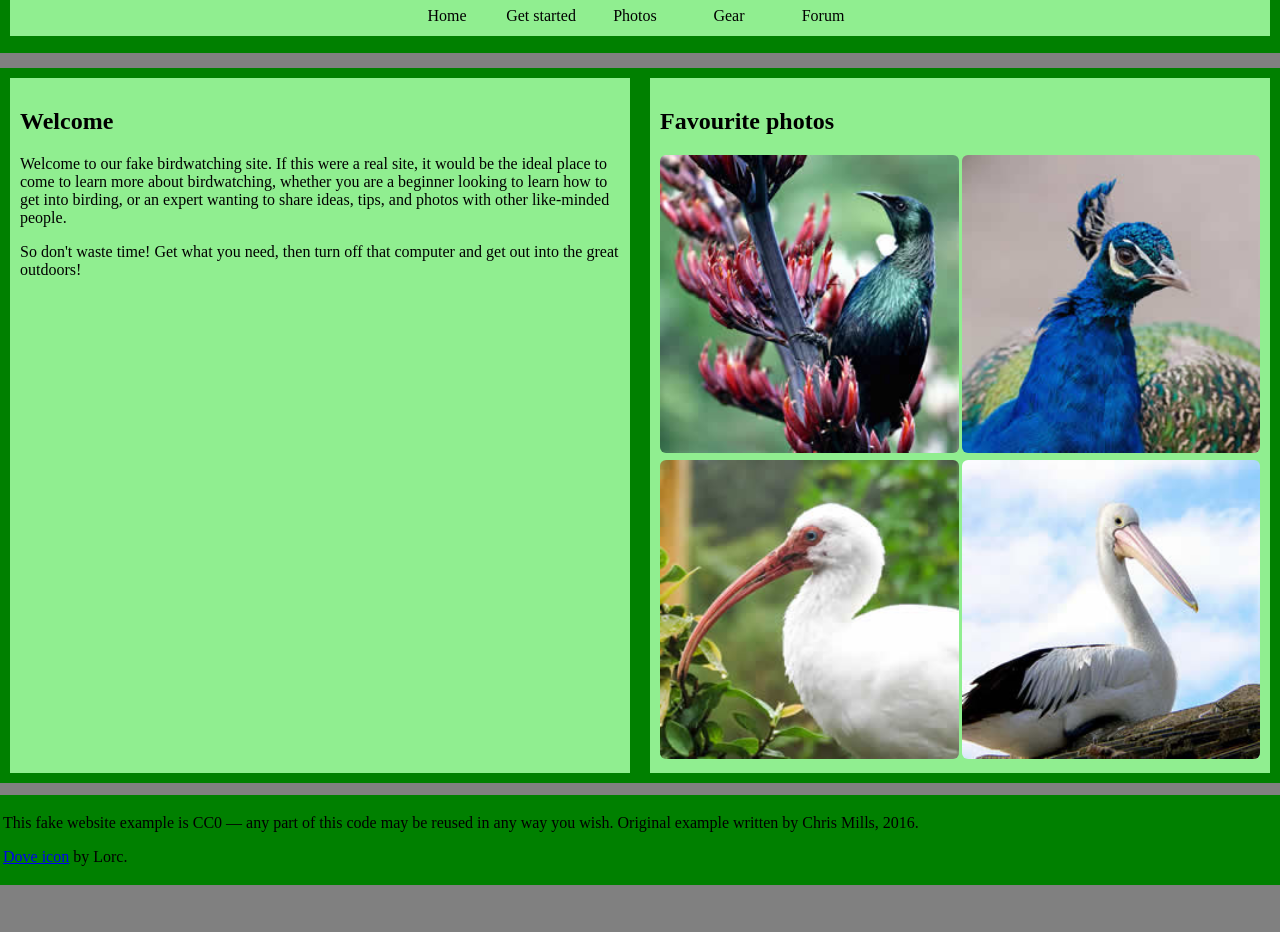
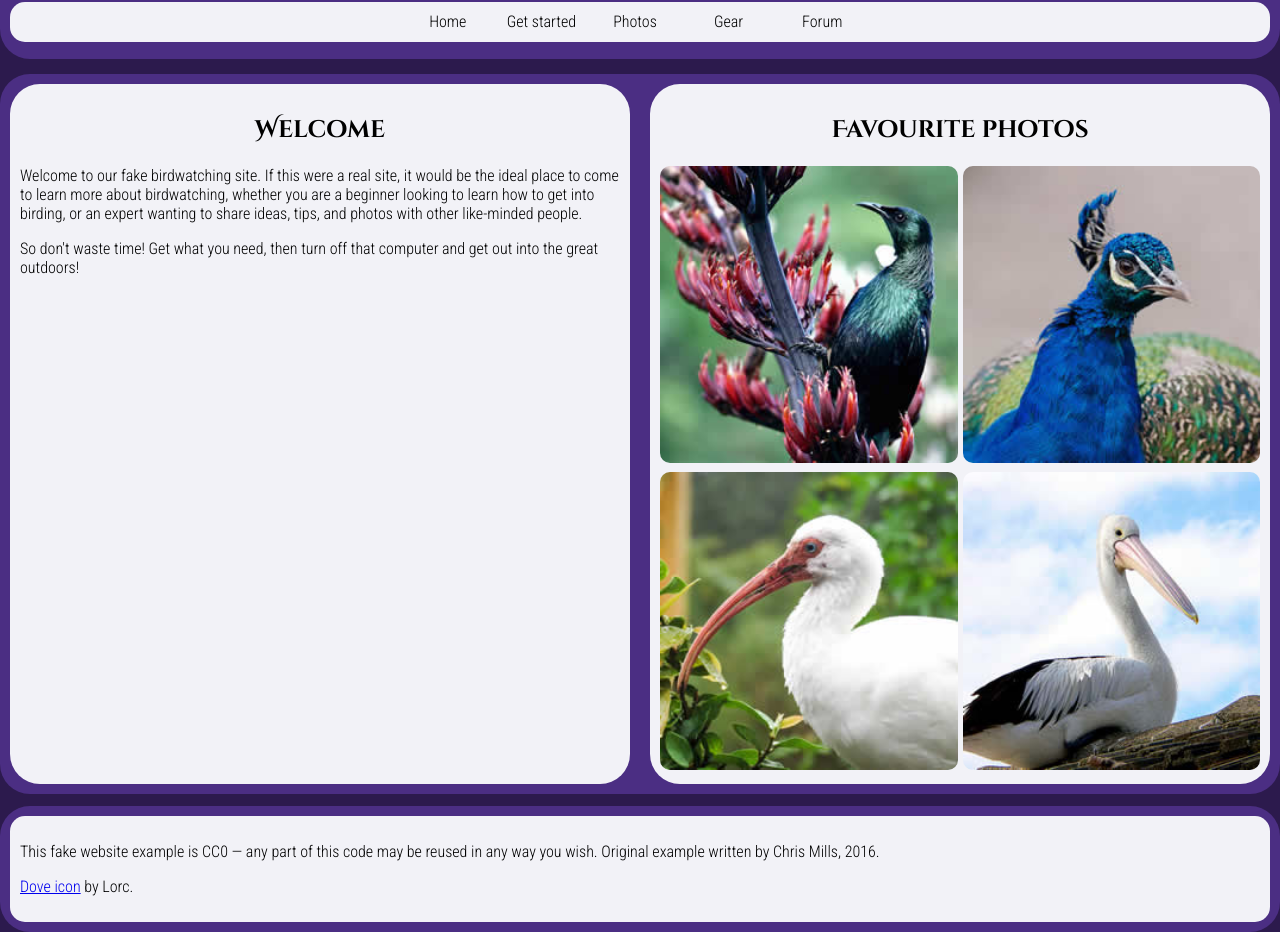
Before and after one commit to Jay-Rudel/CS408-4.2-Lab, a website: page index.html in a window 1280 px wide. Shown: the part 94-1026 px from the top of the page. Before the commit the page ends 979 px from the top, so only its background shows below. Drawn offline with Linux system fonts and the light colour scheme.

Commit message:
Custom Style. -> Project Complete

```diff
--- a/css/style.css
+++ b/css/style.css
@@ -1,7 +1,10 @@
 body {
-    background-color: grey;
+    background-color: #2c1a4d;
     margin: 0px;
-    min-width: 400px;
+    min-width: 575px;
+    font-family: 'Roboto Condensed';
+    font-weight: 300;
+    font-size: 12pt;
 }
 
 .logo {
@@ -12,28 +15,28 @@ body {
 }
 
 .birdWatching {
-    background-color: green;
+    background-color: #4b2e83;
     padding-left: 10px;
     padding-right: 10px;
     padding-bottom: 1px;
     margin-bottom: 15px;
+    border-radius: 30px;
 }
 
 .birdTitle {
-    text-align: center;
     padding-top: 10px;
 }
 
 .favoritePhotos {
     display: grid;
     grid-template-columns: repeat(2, 1fr);
-    gap: 3px;
+    gap: 5px;
 }
 
 .favoritePhotos img {
     width: 100%;
     height: auto;
-    border-radius: 6px;
+    border-radius: 10px;
 }
 
 .individualImg {
@@ -41,13 +44,9 @@ body {
     height: 50%;
 }
 
-.welcome {
-    /* background-color: lightgreen; */
-    /* float: left; */
-}
-
 .divBar {
-    background-color: lightGreen;
+    border-radius: 15px;
+    background-color: #f2f2f7;
     text-align: center;
     margin: 0px;
     padding: 0px;
@@ -63,7 +62,7 @@ body {
 }
 
 .divBar li:hover{
-    background-color: white;
+    background-color: #d17df0;
 }
 
 .divBar li{
@@ -77,19 +76,41 @@ body {
 }
 
 footer {
-    background-color: green;
-    padding: 3px;
+    background-color: #4b2e83;
+    padding: 10px;
     margin-top: 12px;
+    border-radius: 30px;
+}
+
+footer div {
+    background-color: #f2f2f7;
+    padding: 10px;
+    border-radius: 15px;
 }
 
 .container {
     display: flex;
     gap: 20px;
-    background-color: green;
+    background-color: #4b2e83;
     padding: 10px;
+    border-radius: 30px;
 }
+
 .container article {
     flex: 1;
     padding: 10px;
-    background-color: lightgreen;
+    background-color: #f2f2f7;
+    border-radius: 30px;
 }
+
+h1 {
+    text-align: center;
+    font-family: 'Cinzel Decorative';
+    font-weight: 700;
+}
+
+h2 {
+    text-align: center;
+    font-family: 'Cinzel Decorative';
+    font-weight: 700;
+}
--- a/index.html
+++ b/index.html
@@ -27,7 +27,7 @@
     </header>
 
       <div class="container">
-        <article class="welcome">
+        <article>
           <h2>Welcome</h2>
 
           <p>Welcome to our fake birdwatching site. If this were a real site, it would be the ideal place to come to learn more about birdwatching, whether you are a beginner looking to learn how to get into birding, or an expert wanting to share ideas, tips, and photos with other like-minded people.</p>
@@ -47,9 +47,11 @@
       </div>
 
       <footer>
+        <div>
         <p>This fake website example is CC0 — any part of this code may be reused in any way you wish. Original example written by Chris Mills, 2016.</p>
 
         <p><a href="http://game-icons.net/lorc/originals/dove.html">Dove icon</a> by Lorc.</p>
+        </div>
       </footer>
   </body>
 </html>
```
Also changed, not shown: ExtraFiles/Forum.html (+2 -0 lines), ExtraFiles/Gear.html (+2 -0 lines), ExtraFiles/GettingStarted.html (+3 -1 lines), ExtraFiles/Photos.html (+2 -0 lines), README.md.
